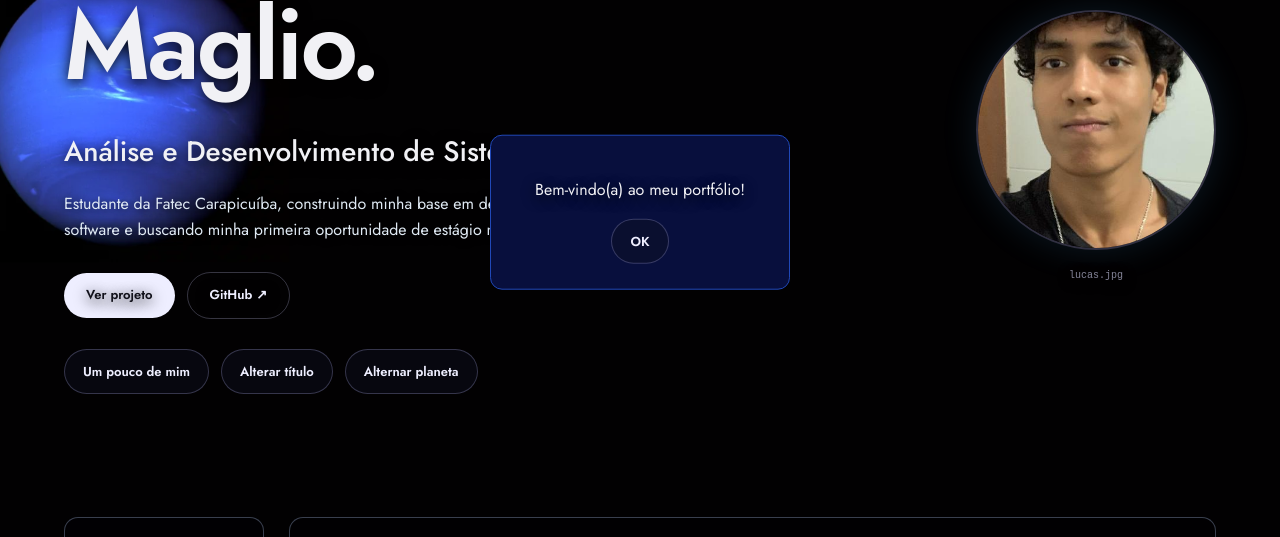
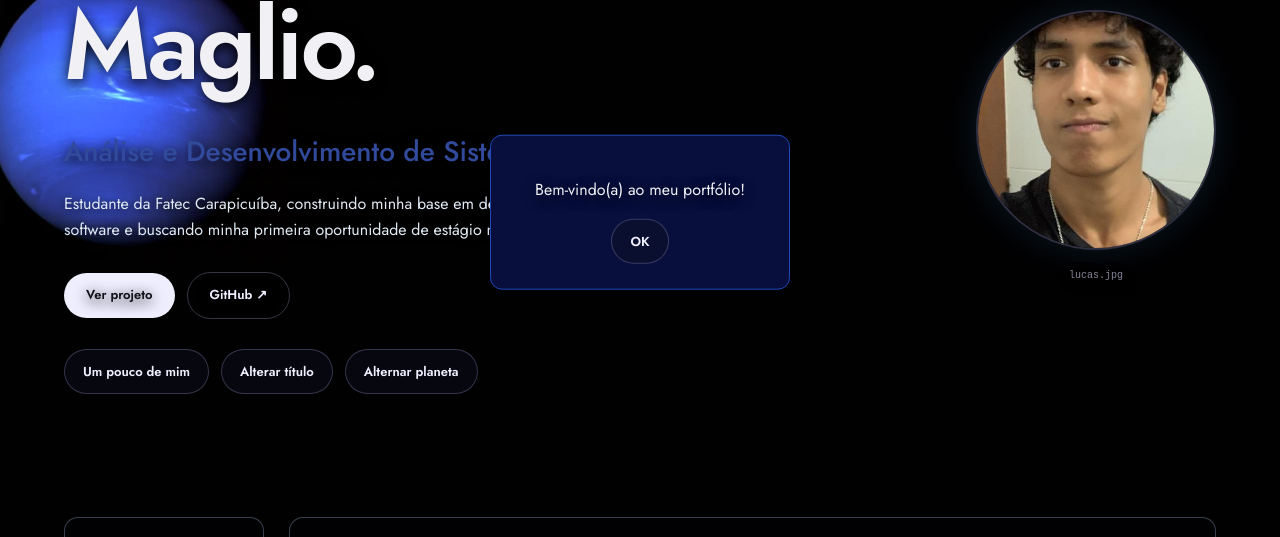
Before and after one commit to 1lucasmaglio/portfolio-web, a plain HTML site: page docs/index.html in a window 1280 px wide. Shown: the part 188-725 px from the top of the page. Drawn offline with Linux system fonts and the light colour scheme.

Commit message:
Update style.css

```diff
--- a/docs/css/style.css
+++ b/docs/css/style.css
@@ -8,6 +8,10 @@
 
 html {
   scroll-behavior: smooth;
+}
+
+.ads {
+    color: #314a9b;
 }
 
 body {
```
